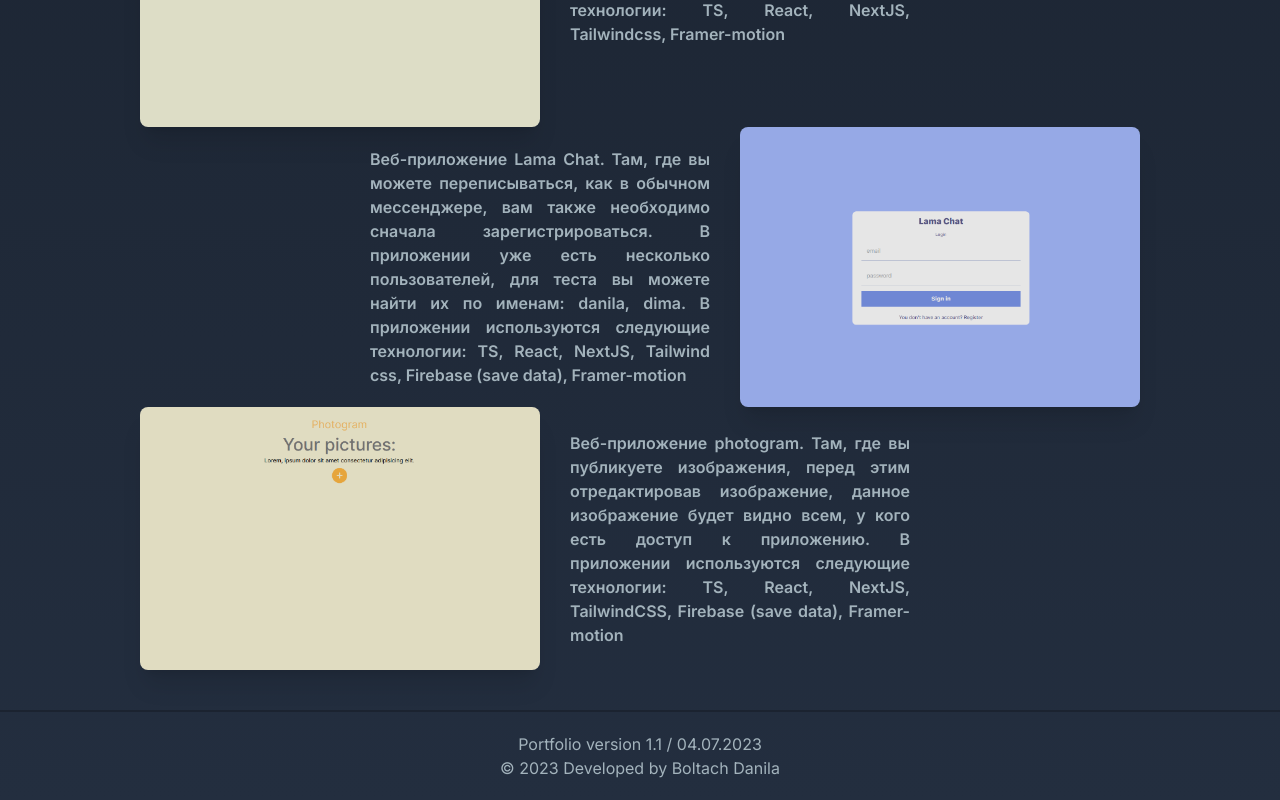
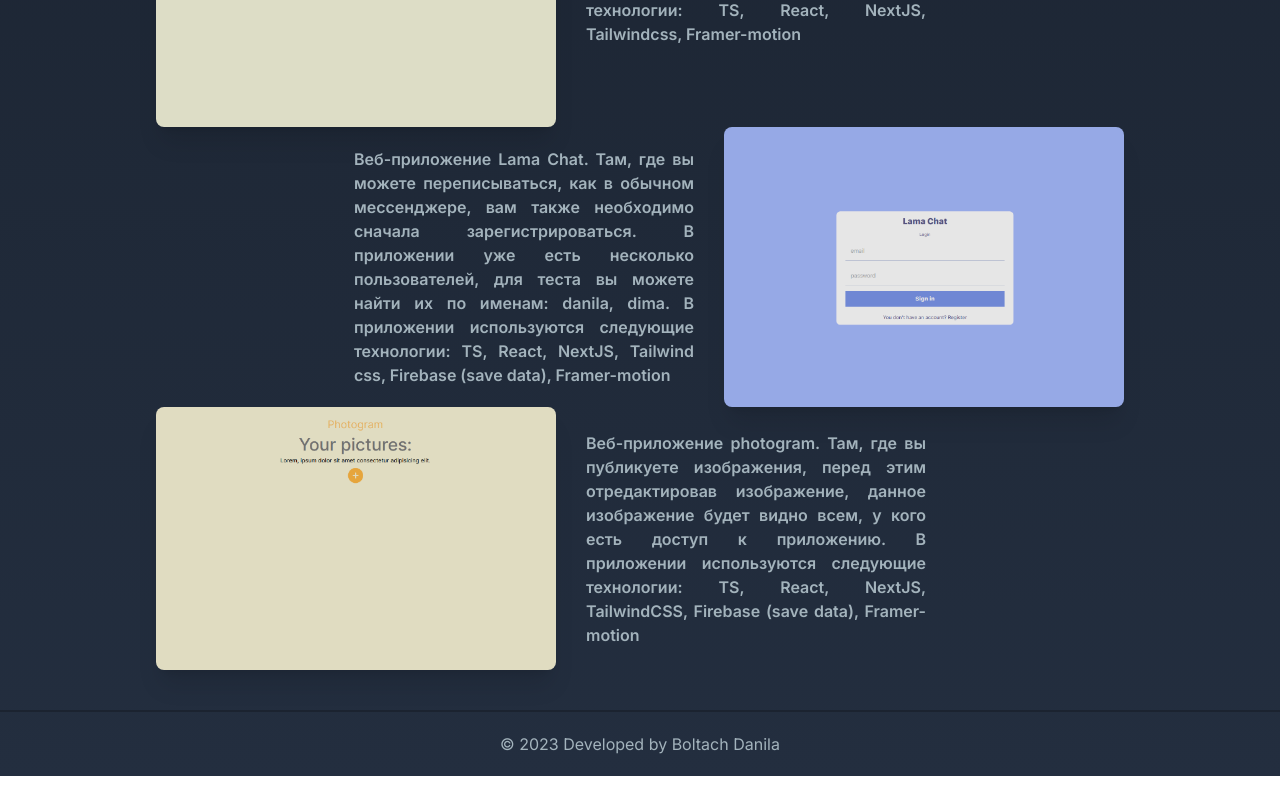
Before and after one commit to b13d/my-portfolio, a Next.js app: page / in a window 1280 px wide. Shown: the part 2547-3347 px from the top of the page. After the commit the page ends 3323 px from the top, so only its background shows below. Built offline with nearby package versions, Linux system fonts and the light colour scheme.

Commit message:
small changes

```diff
--- a/src/components/Footer.tsx
+++ b/src/components/Footer.tsx
@@ -3,7 +3,7 @@ import React from "react";
 export default function Footer() {
   return (
     <div className="flex justify-center items-center flex-col py-5 w-full border-t-2 border-[#1b2330] mt-10">
-      <h1 className="text-[#A3B3BC]">Portfolio version 1.1 / 04.07.2023</h1>
+      {/* <h1 className="text-[#A3B3BC]">Portfolio version 1.1 / 04.07.2023</h1> */}
       <h1 className="text-[#A3B3BC]">© 2023 Developed by Boltach Danila</h1>
     </div>
   );
--- a/src/components/Portfolio.tsx
+++ b/src/components/Portfolio.tsx
@@ -42,7 +42,7 @@ export default function Portfolio() {
     <motion.section
       initial={{ y: 200 }}
       animate={{ y: 0 }}
-      className="max-w-[1000px] max-[800px]:px-4 m-auto max-[800px]:flex max-[800px]:flex-col max-[800px]:items-center max-[800px]:gap-5 max-[800px]:justify-center"
+      className="max-w-[1000px] max-[800px]:px-4 m-auto max-[800px]:flex max-[800px]:flex-col px-4 max-[800px]:items-center max-[800px]:gap-5 max-[800px]:justify-center"
     >
       <h1
         className={`text-[50px] min-[800px]:mb-10  max-[800px]:text-[40px] min-[800px]:mt-5 bg-gradient-to-r to-[#267ee2] from:60% to:50% from-[#d400ff] ${poppins.className} bg-clip-text text-transparent font-bold text-center`}
@@ -84,7 +84,7 @@ export default function Portfolio() {
               </motion.div>
 
               <motion.div
-                initial={{ opacity: 0, x: index % 2 === 0 ? 800 : -800 }}
+                initial={{ opacity: 0, x: index % 2 === 0 ? 700 : -700 }}
                 whileInView={{ opacity: 1, x: index % 2 === 0 ? 400 : -400 }}
                 // viewport={{ once: true }}
                 transition={{ type: "tween", duration: 1 }}
```
